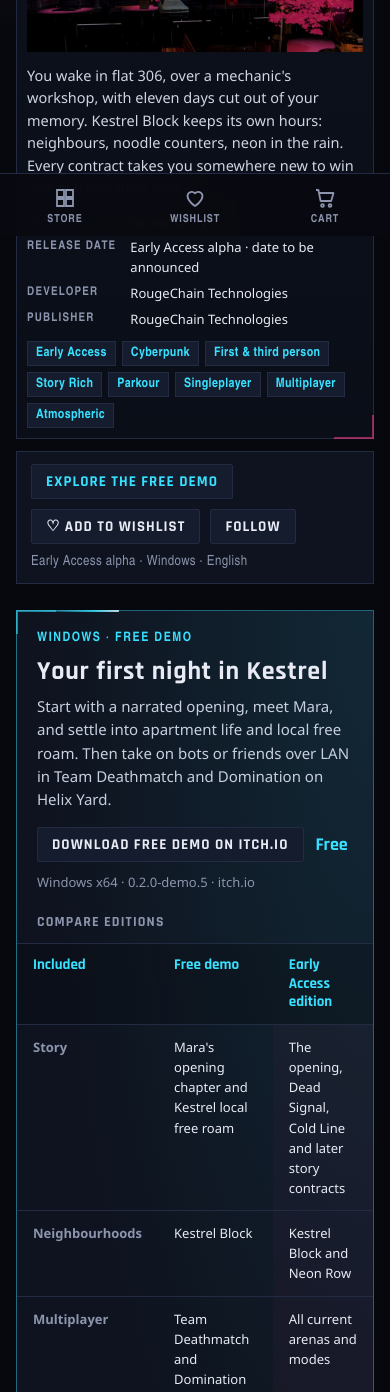
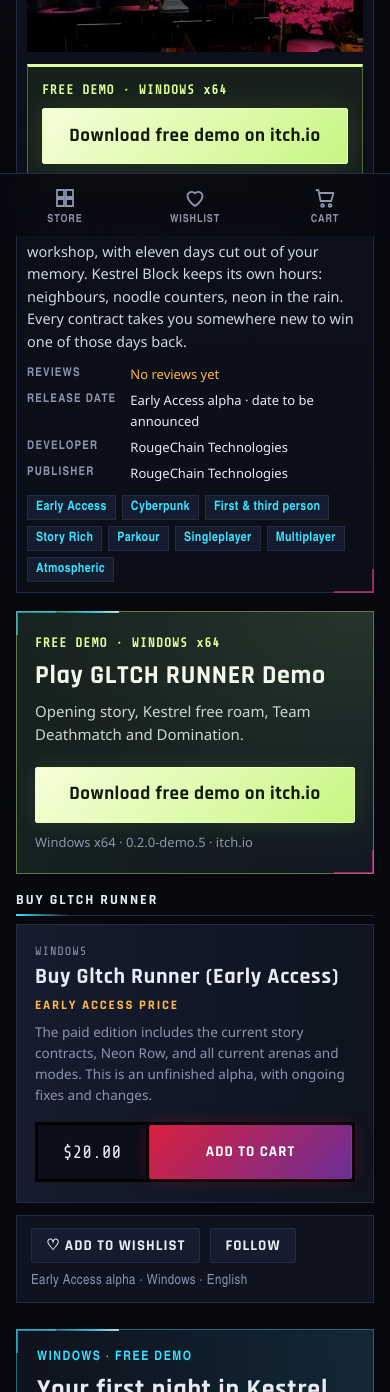
Before and after one commit to cyberdreadx/rougechain-store, a website: page public/gltch-runner.html in a window 390 px wide. Shown: the part 608-2000 px from the top of the page. Drawn offline with Linux system fonts and the light colour scheme; no server answers.

Commit message:
Make the free demo prominent and place Early Access purchase below it

```diff
--- a/public/gltch-runner.html
+++ b/public/gltch-runner.html
@@ -136,6 +136,25 @@
 .btn:disabled { opacity: .6; cursor: not-allowed; box-shadow: none; }
 .btn:disabled:hover { filter: none; border-color: var(--line); }
 
+/* Free demo stays in view beside the gallery, then gets its own launch band. */
+.summary-demo { display: grid; gap: 9px; padding: 14px; background: #16211c; border: 1px solid #4c6640; border-top: 3px solid #dcff9b; }
+.demo-label { margin: 0; color: #dcff9b; font: 700 13px/1.4 var(--mono); letter-spacing: .08em; }
+.btn.demo-cta { justify-content: center; width: 100%; min-width: 0; min-height: 56px; padding: 14px 20px; border: 1px solid #e7ffba; background: linear-gradient(135deg, #f6ffda, #c8f684); color: #111b0b; font: 700 19px/1.2 var(--ui); letter-spacing: .025em; text-transform: none; text-align: center; white-space: normal; overflow-wrap: anywhere; box-shadow: 0 0 24px rgba(192, 250, 117, .1); }
+.btn.demo-cta:not(:disabled):hover { background: #f5ffe0; border-color: #fff; color: #0a1205; box-shadow: 0 0 24px rgba(192, 250, 117, .22); }
+.btn.demo-cta:focus-visible { outline: 3px solid var(--cyan); outline-offset: 4px; }
+.btn.demo-cta:disabled { background: #25322b; border-color: #42513b; color: #b5c2b3; opacity: 1; box-shadow: none; }
+.summary-demo .demo-status { margin: 0 !important; font-size: 12px; line-height: 1.45; }
+.demo.demo-launch { display: grid; grid-template-columns: minmax(0, 1fr) minmax(260px, 340px); align-items: center; gap: 24px; margin-top: 18px; padding: 26px 28px; border-color: #607941; background: radial-gradient(ellipse at top right, rgba(184, 244, 113, .12), transparent 70%), linear-gradient(110deg, #17231f, #101822); }
+.demo-launch-copy { min-width: 0; }
+.demo.demo-launch h2 { margin: 9px 0; color: #f3f8ec; font: 700 clamp(26px, 3vw, 34px)/1.15 var(--ui); letter-spacing: .025em; }
+.demo-launch-copy > p:last-child { margin: 0; max-width: 60ch; color: #cbd7cc; line-height: 1.55; }
+.demo-launch-action { min-width: 0; }
+.demo-launch-action .demo-status { line-height: 1.45; text-align: center; }
+@media (max-width: 760px) {
+  .demo.demo-launch { grid-template-columns: minmax(0, 1fr); gap: 20px; padding: 22px 18px; }
+  .demo-launch-action .demo-status { text-align: left; }
+}
+
 /* edition comparison and download: one paid price, one free demo */
 #demo, #buy-h { scroll-margin-top: 110px; }
 .demo { border: 1px solid rgba(56, 225, 255, .4); background: radial-gradient(ellipse at top right, rgba(56, 225, 255, .1), transparent 65%), var(--panel); }
@@ -144,6 +163,7 @@
 .demo h2 { margin: 0 0 8px; font: 700 26px/1.2 var(--ui); letter-spacing: .03em; }
 .demo-intro > p:not(.demo-kicker) { margin: 0 0 16px; color: #c8cfdf; }
 .demo-download { display: flex; align-items: center; gap: 12px; flex-wrap: wrap; }
+.demo-download .demo-cta { width: auto; max-width: 100%; }
 .demo-download .free { font: 700 18px/1 var(--ui); color: var(--cyan); }
 .demo-status { margin: 10px 0 0 !important; font-size: 13px; color: var(--muted) !important; }
 .edition-scroll { overflow-x: auto; }
@@ -172,6 +192,21 @@
 .price-box { display: flex; align-items: stretch; background: #000; padding: 3px; gap: 3px; }
 .price-box .price { display: grid; place-content: center; padding: 0 14px; font: 400 16px/1 var(--mono); color: var(--text); background: #0b0f19; min-width: 108px; text-align: center; }
 .price-box .price small { display: block; font-size: 10px; color: var(--muted); letter-spacing: .12em; margin-bottom: 3px; }
+.buy-launch { margin-top: 18px; }
+.buy-launch h2.sec { margin-bottom: 8px; font-size: 14px; }
+.buy-launch .buy { grid-template-columns: minmax(0, 1fr) minmax(240px, 340px); grid-template-areas: "heading platform" "label action" "description action"; column-gap: 24px; padding: 20px 28px; }
+.buy-launch .buy h3 { grid-area: heading; }
+.buy-launch .buy .platform { position: static; grid-area: platform; justify-self: end; }
+.buy-launch .buy .promo { grid-area: label; }
+.buy-launch .buy p { grid-area: description; }
+.buy-launch .price-row { grid-area: action; align-self: center; margin-top: 0; min-width: 0; }
+.buy-launch .price-box { width: 100%; }
+.buy-launch .price-box .btn { flex: 1; min-width: 0; min-height: 54px; justify-content: center; text-align: center; line-height: 1.2; overflow-wrap: anywhere; }
+@media (max-width: 760px) {
+  .buy-launch .buy { grid-template-columns: minmax(0, 1fr); grid-template-areas: "platform" "heading" "label" "description" "action"; gap: 8px; padding: 20px 18px; }
+  .buy-launch .buy .platform { justify-self: start; }
+  .buy-launch .price-row { margin-top: 8px; }
+}
 
 /* updates */
 .updates { display: grid; grid-template-columns: repeat(3, minmax(0, 1fr)); gap: 12px; }
@@ -334,6 +369,11 @@
         <img src="img/capsule.jpg" alt="Kestrel Block at night: cherry trees, lanterns and a neon sign in the rain">
         <div class="mark"><strong>GLTCH RUNNER</strong><small>Eleven days missing</small></div>
       </div>
+      <div class="summary-demo">
+        <p class="demo-label">FREE DEMO · WINDOWS x64</p>
+        <button class="btn demo-cta" type="button" data-demo-download disabled aria-describedby="demo-summary-status">Download free demo</button>
+        <p class="demo-status" id="demo-summary-status" data-demo-status role="status">The demo download is being prepared.</p>
+      </div>
       <p class="pitch">You wake in flat 306, over a mechanic's workshop, with eleven days cut out of your memory. Kestrel Block keeps its own hours: neighbours, noodle counters, neon in the rain. Every contract takes you somewhere new to win one of those days back.</p>
       <dl class="facts">
         <dt>Reviews</dt><dd class="none">No reviews yet</dd>
@@ -347,8 +387,35 @@
     </div>
   </section>
 
+  <section class="demo demo-launch" id="demo" aria-labelledby="demo-launch-h">
+    <div class="demo-launch-copy">
+      <p class="demo-label">FREE DEMO · WINDOWS x64</p>
+      <h2 id="demo-launch-h">Play GLTCH RUNNER Demo</h2>
+      <p>Opening story, Kestrel free roam, Team Deathmatch and Domination.</p>
+    </div>
+    <div class="demo-launch-action">
+      <button class="btn demo-cta" type="button" data-demo-download disabled aria-describedby="demo-launch-status">Download free demo</button>
+      <p class="demo-status" id="demo-launch-status" data-demo-status role="status">The demo download is being prepared.</p>
+    </div>
+  </section>
+
+  <section class="buy-launch" aria-labelledby="buy-h">
+    <h2 class="sec" id="buy-h">Buy Gltch Runner</h2>
+    <div class="buy">
+      <span class="platform">WINDOWS</span>
+      <h3>Buy Gltch Runner (Early Access)</h3>
+      <span class="promo">Early Access price</span>
+      <p>The paid edition includes the current story contracts, Neon Row, and all current arenas and modes. This is an unfinished alpha, with ongoing fixes and changes.</p>
+      <div class="price-row">
+        <div class="price-box" data-price="gltch-runner">
+          <div class="price"><span class="now">$20.00</span></div>
+          <button class="btn hot" type="button" data-add="gltch-runner">Add to cart</button>
+        </div>
+      </div>
+    </div>
+  </section>
+
   <div class="actions">
-    <a class="btn" href="#demo">Explore the free demo</a>
     <button class="btn" id="wish" type="button" aria-pressed="false" data-wish="gltch-runner">♡ Add to wishlist</button>
     <button class="btn" id="follow" type="button" aria-pressed="false" data-follow="gltch-runner">Follow</button>
     <span class="note">Early Access alpha · Windows · English</span>
@@ -357,13 +424,13 @@
   <div class="body">
     <div class="main">
 
-      <section class="demo" id="demo" aria-labelledby="demo-h">
+      <section class="demo" id="demo-details" aria-labelledby="demo-h">
         <div class="demo-intro">
           <p class="demo-kicker">Windows · Free demo</p>
           <h2 id="demo-h">Your first night in Kestrel</h2>
           <p>Start with a narrated opening, meet Mara, and settle into apartment life and local free roam. Then take on bots or friends over LAN in Team Deathmatch and Domination on Helix Yard.</p>
           <div class="demo-download">
-            <button class="btn" type="button" data-demo-download disabled aria-describedby="demo-status">Download free demo</button>
+            <button class="btn demo-cta" type="button" data-demo-download disabled aria-describedby="demo-status">Download free demo</button>
             <span class="free">Free</span>
           </div>
           <p class="demo-status" id="demo-status" data-demo-status role="status">The demo download is being prepared.</p>
@@ -410,22 +477,6 @@
               <li>More polished animation, environments and performance across different PCs</li>
               <li>More of the city to explore</li>
             </ul>
-          </div>
-        </div>
-      </section>
-
-      <section aria-labelledby="buy-h">
-        <h2 class="sec" id="buy-h">Buy Gltch Runner</h2>
-        <div class="buy">
-          <span class="platform">WINDOWS</span>
-          <h3>Buy Gltch Runner (Early Access)</h3>
-          <span class="promo">Early Access price</span>
-          <p>The paid edition includes the current story contracts, Neon Row, and all current arenas and modes. This is an unfinished alpha, with ongoing fixes and changes.</p>
-          <div class="price-row">
-            <div class="price-box" data-price="gltch-runner">
-              <div class="price"><span class="now">$20.00</span></div>
-              <button class="btn hot" type="button" data-add="gltch-runner">Add to cart</button>
-            </div>
           </div>
         </div>
       </section>
--- a/public/i18n/es.js
+++ b/public/i18n/es.js
@@ -444,5 +444,8 @@
   "Windows x64 · ZIP download": "Windows x64 · Descarga ZIP",
   "Download free demo on itch.io": "Descargar demo gratuita en itch.io",
   "Windows x64 · {version} · itch.io": "Windows x64 · {version} · itch.io",
-  "Windows x64 · itch.io": "Windows x64 · itch.io"
+  "Windows x64 · itch.io": "Windows x64 · itch.io",
+  "Play GLTCH RUNNER Demo": "Juega a la demo de GLTCH RUNNER",
+  "Opening story, Kestrel free roam, Team Deathmatch and Domination.": "Inicio de la historia, exploración libre de Kestrel, Duelo por equipos y Dominación.",
+  "FREE DEMO · WINDOWS x64": "DEMO GRATUITA · WINDOWS x64"
 };
--- a/public/i18n/ja.js
+++ b/public/i18n/ja.js
@@ -444,5 +444,8 @@
   "Windows x64 · ZIP download": "Windows x64 · ZIPダウンロード",
   "Download free demo on itch.io": "itch.ioで無料体験版をダウンロード",
   "Windows x64 · {version} · itch.io": "Windows x64 · {version} · itch.io",
-  "Windows x64 · itch.io": "Windows x64 · itch.io"
+  "Windows x64 · itch.io": "Windows x64 · itch.io",
+  "Play GLTCH RUNNER Demo": "GLTCH RUNNERの体験版をプレイ",
+  "Opening story, Kestrel free roam, Team Deathmatch and Domination.": "物語の導入、Kestrelの自由探索、チームデスマッチ、ドミネーション。",
+  "FREE DEMO · WINDOWS x64": "無料体験版 · WINDOWS x64"
 };
--- a/public/i18n/ko.js
+++ b/public/i18n/ko.js
@@ -444,5 +444,8 @@
   "Windows x64 · ZIP download": "Windows x64 · ZIP 다운로드",
   "Download free demo on itch.io": "itch.io에서 무료 체험판 다운로드",
   "Windows x64 · {version} · itch.io": "Windows x64 · {version} · itch.io",
-  "Windows x64 · itch.io": "Windows x64 · itch.io"
+  "Windows x64 · itch.io": "Windows x64 · itch.io",
+  "Play GLTCH RUNNER Demo": "GLTCH RUNNER 데모 플레이",
+  "Opening story, Kestrel free roam, Team Deathmatch and Domination.": "이야기의 시작, Kestrel 자유 탐험, 팀 데스매치와 점령전.",
+  "FREE DEMO · WINDOWS x64": "무료 데모 · WINDOWS x64"
 };
--- a/public/i18n/ru.js
+++ b/public/i18n/ru.js
@@ -444,5 +444,8 @@
   "Windows x64 · ZIP download": "Windows x64 · ZIP-архив",
   "Download free demo on itch.io": "Скачать бесплатную демоверсию на itch.io",
   "Windows x64 · {version} · itch.io": "Windows x64 · {version} · itch.io",
-  "Windows x64 · itch.io": "Windows x64 · itch.io"
+  "Windows x64 · itch.io": "Windows x64 · itch.io",
+  "Play GLTCH RUNNER Demo": "Играть в демоверсию GLTCH RUNNER",
+  "Opening story, Kestrel free roam, Team Deathmatch and Domination.": "Начало истории, свободное исследование Kestrel, Командный бой и Господство.",
+  "FREE DEMO · WINDOWS x64": "БЕСПЛАТНАЯ ДЕМОВЕРСИЯ · WINDOWS x64"
 };
--- a/public/i18n/zh.js
+++ b/public/i18n/zh.js
@@ -444,5 +444,8 @@
   "Windows x64 · ZIP download": "Windows x64 · ZIP 下载",
   "Download free demo on itch.io": "在 itch.io 下载免费试玩版",
   "Windows x64 · {version} · itch.io": "Windows x64 · {version} · itch.io",
-  "Windows x64 · itch.io": "Windows x64 · itch.io"
+  "Windows x64 · itch.io": "Windows x64 · itch.io",
+  "Play GLTCH RUNNER Demo": "畅玩 GLTCH RUNNER 试玩版",
+  "Opening story, Kestrel free roam, Team Deathmatch and Domination.": "故事开篇、Kestrel 自由探索、团队死斗与占领模式。",
+  "FREE DEMO · WINDOWS x64": "免费试玩版 · WINDOWS x64"
 };
```
